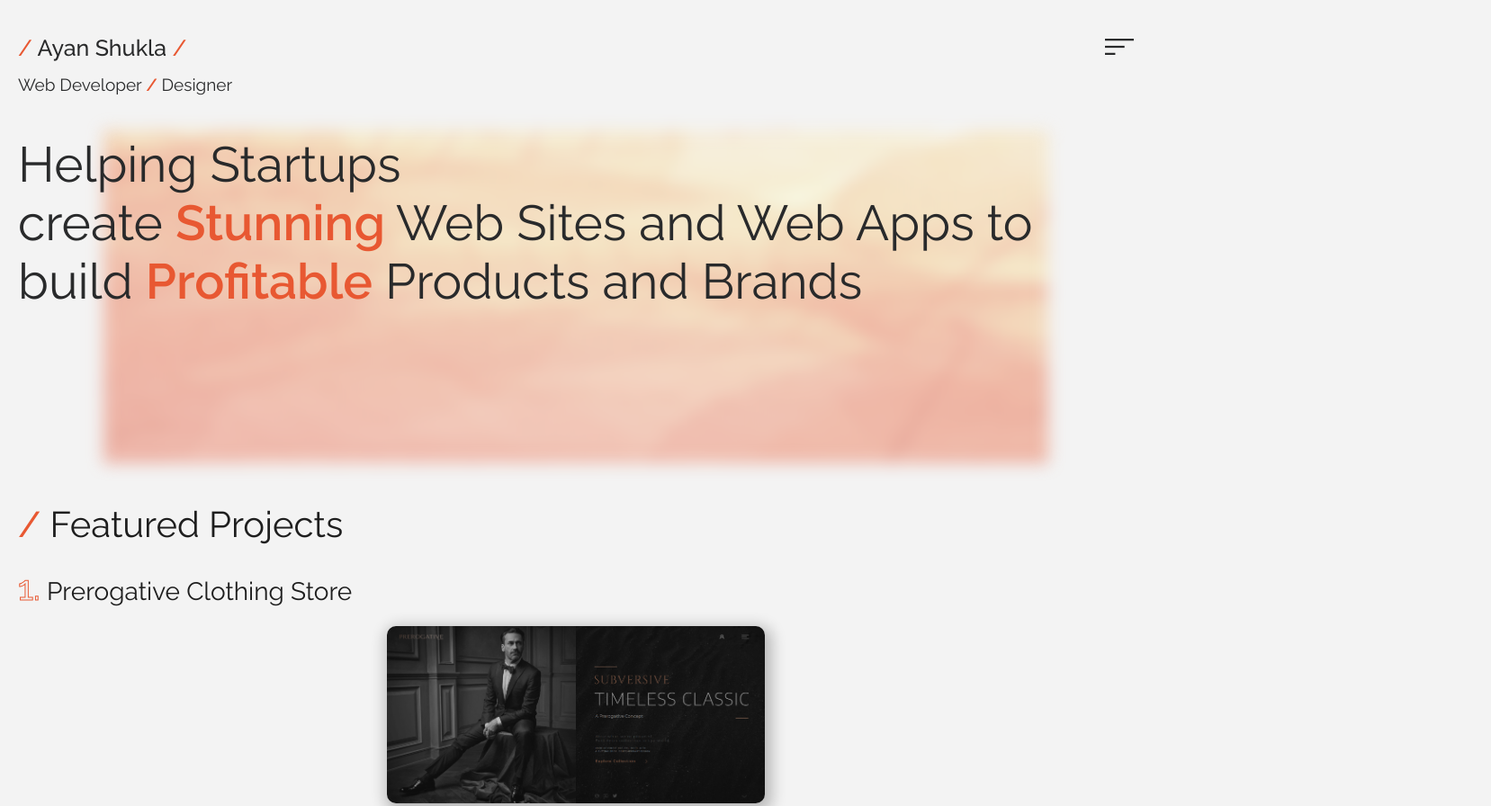
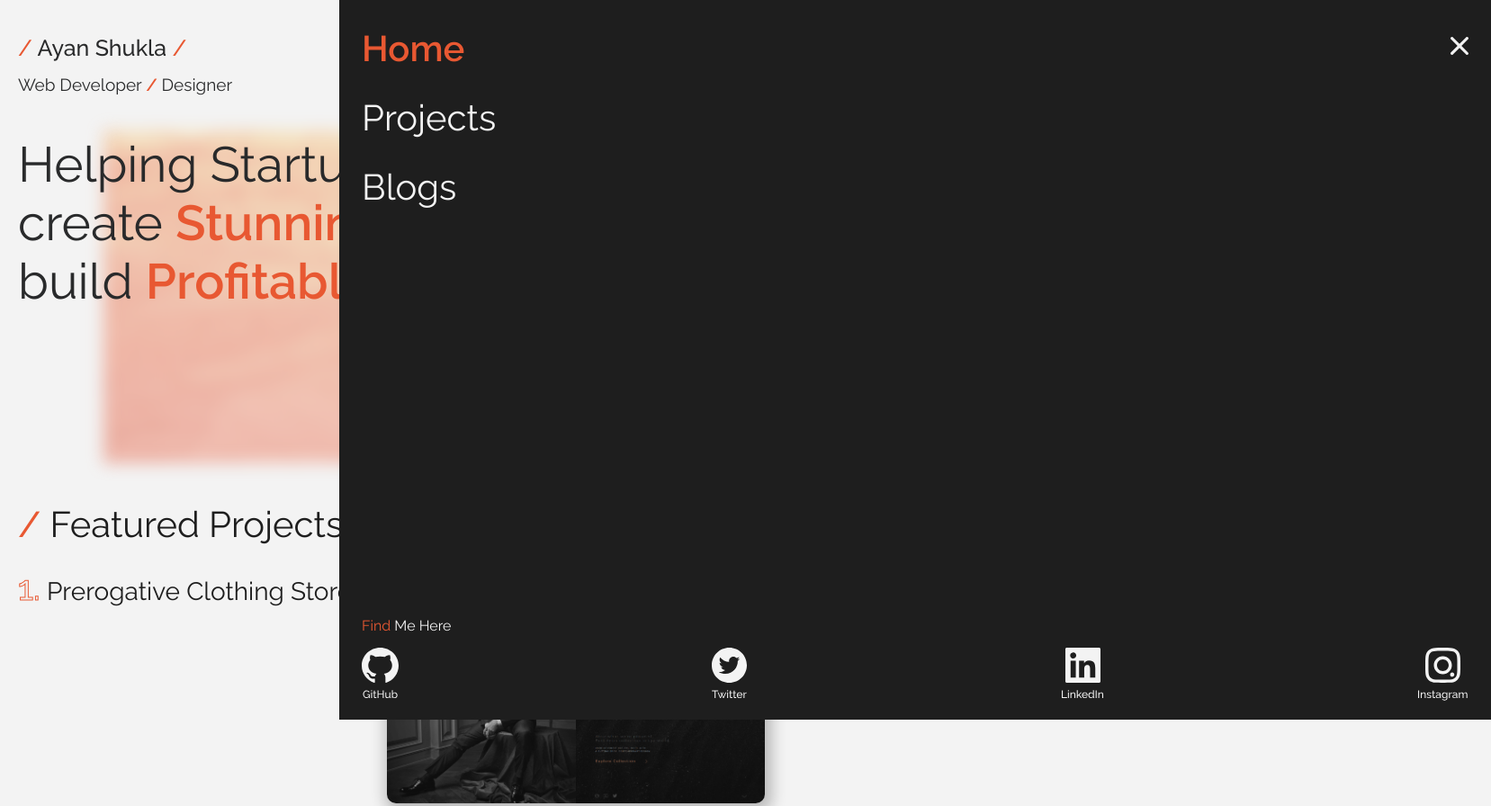
Before and after one commit to Ayan4/Portfolio-Website, a plain HTML site: page index.html in a window 1280 px wide. Shown: the top 896 px of the page at 90% size, 1657 px wide, since content can reach past the window. Drawn offline with Linux system fonts and the light colour scheme.

Commit message:
added side panel

```diff
--- a/index.html
+++ b/index.html
@@ -7,6 +7,24 @@
     <link href="styles.css" rel="stylesheet" />
 </head>
 <body>
+
+    <div class="sidepanel">
+        <img src="./images/cross.svg" alt="" class="cross">
+        <div class="sidepanel-content">
+            <a href=""><h1 class='side-font home-side active'>Home</h1></a>
+            <h1 class='side-font projects-side'>Projects</h1>
+            <h1 class='side-font blogs-side'>Blogs</h1>
+        </div>
+        <div class="social-div">
+            <p><span>Find</span> Me Here</p>
+            <div class="social-side">
+            <a href=""><img src="./images/footer-icons/git.svg" alt=""></a>
+            <a href=""><img src="./images/footer-icons/twitter.svg" alt=""></a>
+            <a href=""><img src="./images/footer-icons/linkedin.svg" alt=""></a>
+            <a href=""><img src="./images/footer-icons/instagram.svg" alt=""></a>
+        </div>
+        </div>
+    </div>
     <nav>
         <div class="nav-brand"><span class='name-slash'>/ </span>Ayan Shukla<span class='name-slash'> /</span></div>
         <!-- <img class='menu-icon' src="./images/menu-dark.svg" alt=""> -->
--- a/styles.css
+++ b/styles.css
@@ -20,6 +20,71 @@ body {
     font-family: 'Raleway', sans-serif;
     background:var(--off-white);
     /* margin: 0 20px; */
+}
+
+a{
+    text-decoration: none;
+}
+
+.sidepanel{
+    height: 100vh;
+    width: 100vw;
+    color: var(--off-white);
+    background: var(--black-primary);
+    position: absolute;
+    top: 0;
+    z-index: 100;
+    padding: 30px 25px 0 25px;
+    transform: translateX(377px);
+}
+
+.cross{
+    /* border: 1px red solid; */
+    width: 20px;
+    display: inline-block;
+    float: right;
+    margin-top: 11px;
+}
+
+.sidepanel-content{
+    /* border: 1px red solid; */
+    display: flex;
+    flex-direction: column;
+    width: 80%;
+}
+
+.side-font{
+    font-family: 'Raleway', sans-serif;
+    font-weight: 400;
+    font-size: 40px;
+    margin-bottom: 30px;
+}
+
+.active{
+    font-family: 'Raleway', sans-serif;
+    font-weight: 600;
+    color: var(--primary-color);
+}
+
+.social-div{
+    /* border: red solid 1px; */
+    margin-top: 425px;
+}
+
+.social-div p{
+    font-family: 'Raleway', sans-serif;
+    font-weight: 400;
+}
+
+.social-div p span{
+    color: var(--primary-color);
+}
+
+.social-side{
+    display: flex;
+    justify-content: space-between;
+    /* align-items: flex-start; */
+    margin-top: 15px;
 }
 
 nav{
```
Also changed, not shown: images/cross.svg (added).
